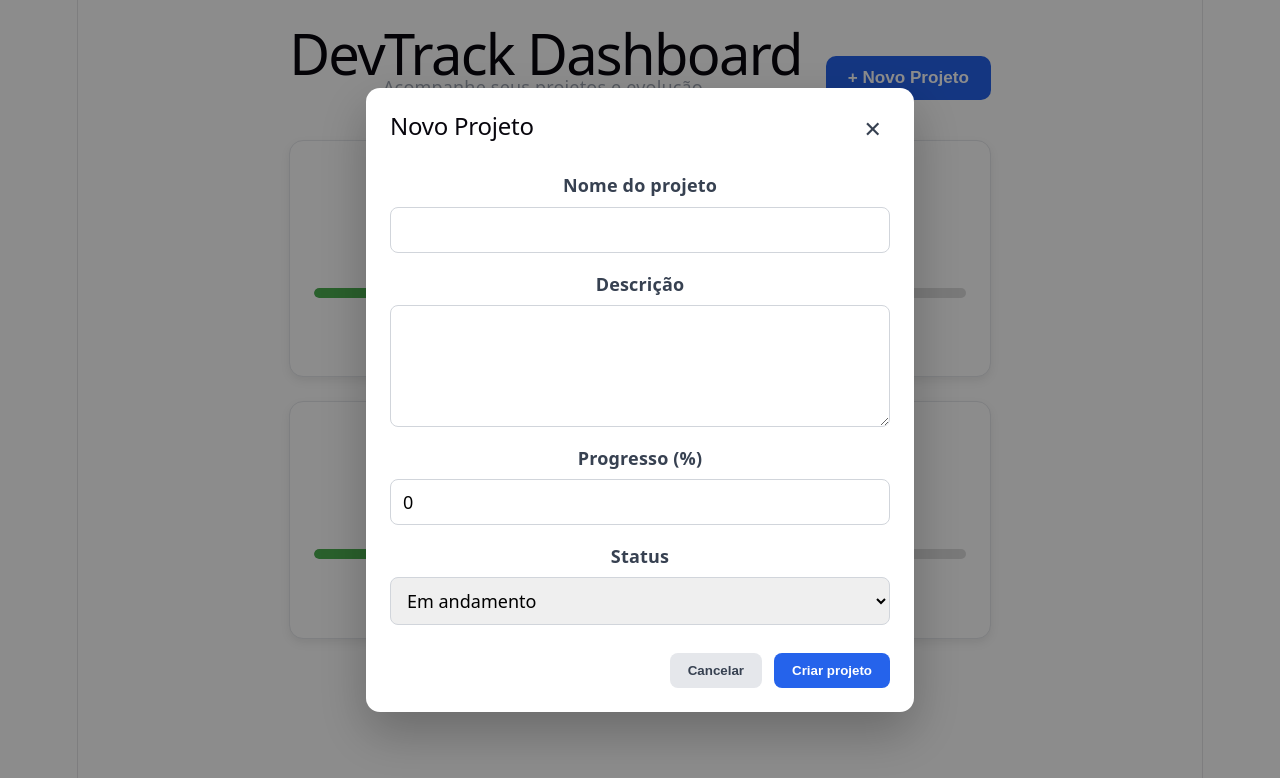
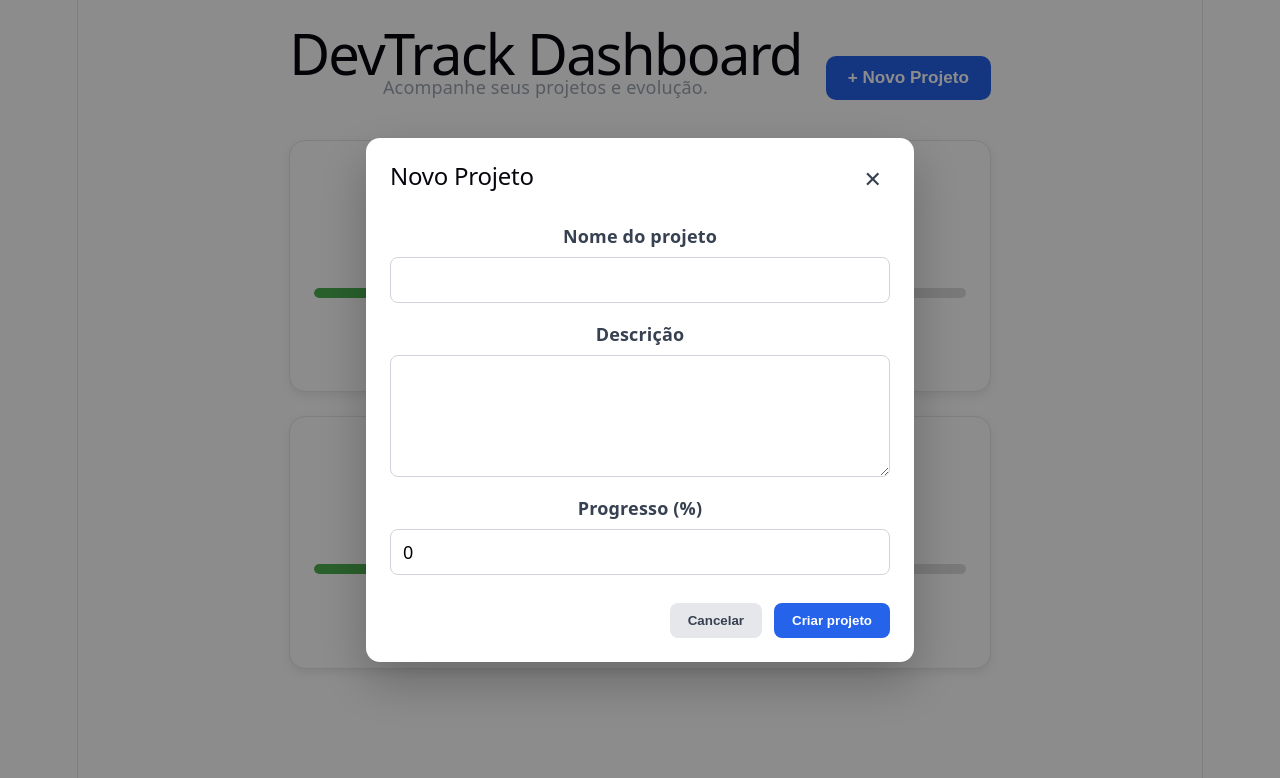
Before and after one commit to nicolasathayde/devtrack, a React (Vite) app: page / in a window 1280 px wide. Both pictures are taken after a click on the button "+ Novo Projeto". Shown: the top 778 px of the page. Built offline with nearby package versions, Linux system fonts and the light colour scheme.

Commit message:
Add automatic project status system

```diff
--- a/src/components/Modal.jsx
+++ b/src/components/Modal.jsx
@@ -5,21 +5,36 @@ function Modal({ onClose, onAddProject }) {
   const [name, setName] = useState('')
   const [description, setDescription] = useState('')
   const [progress, setProgress] = useState(0)
-  const [status, setStatus] = useState('Em andamento')
 
   function handleSubmit(event) {
   event.preventDefault()
+
+  const progressValue = Number(progress)
+  if (progressValue < 0 || progressValue > 100) {
+    alert('O progresso deve estar entre 0 e 100%.')
+    return
+  }
+
+  let projectStatus = "Em andamento"
+  if (progressValue === 0) {
+    projectStatus = "Não iniciado"
+  }
+
+  if (progressValue === 100) {
+    projectStatus = "Concluído"
+  }
+
   const newProject = {
     name,
     description,
-    progress: Number(progress),
-    status
+    progress: progressValue,
+    status: projectStatus
   }
+
   onAddProject(newProject)
   setName('')
   setDescription('')
   setProgress(0)
-  setStatus('Em andamento')
 
   onClose()
 }
@@ -63,21 +78,11 @@ function Modal({ onClose, onAddProject }) {
           Progresso (%)
           <input
             type="number"
+            min="0"
+            max="100"
             value={progress}
             onChange={(event) => setProgress(event.target.value)}
           />
-        </label>
-
-        <label>
-          Status
-         <select
-          value={status}
-          onChange={(event) => setStatus(event.target.value)}
-         >
-            <option>Em andamento</option>
-            <option>Pausado</option>
-            <option>Concluído</option>
-          </select>
         </label>
 
         <div className="form-actions">
--- a/src/components/ProjectCard.css
+++ b/src/components/ProjectCard.css
@@ -1,13 +1,13 @@
-article {
+.project-card {
   background: white;
   border: 1px solid #e5e7eb;
-  border-radius: 14px;
+  border-radius: 16px;
   padding: 24px;
   box-shadow: 0 4px 10px rgba(0, 0, 0, 0.08);
-
   display: flex;
   flex-direction: column;
   gap: 16px;
+  text-align: center;
 }
 
 article h2 {
@@ -39,6 +39,11 @@ article:hover {
   font-weight: 600;
 }
 
+.status-nao-iniciado {
+  background-color: #bababd;
+  color: #4b5563;
+}
+
 .status-em-andamento {
   background-color: #b0ccf1;
   color: #2563eb;
@@ -50,6 +55,14 @@ article:hover {
 }
 
 .status-concluido {
-  background-color: #afe9c3;
-  color: #16a34a;
+  background-color: #b2f5c9;
+  color: #15803d;
 }
+
+.status-container {
+  display: flex;
+  justify-content: center;
+  align-items: center;
+  gap: 10px;
+  margin-top: 15px;
+}
--- a/src/components/ProjectCard.jsx
+++ b/src/components/ProjectCard.jsx
@@ -2,8 +2,16 @@ import './ProjectCard.css'
 import ProgressBar from './ProgressBar'
 
 function ProjectCard({ name, description, progress, status }) {
+
+  const statusClass = status
+    .toLowerCase()
+    .normalize('NFD')
+    .replace(/[\u0300-\u036f]/g, '')
+    .replace(' ', '-')
+
   return (
-    <article>
+    <article className="project-card">
+
       <h2>{name}</h2>
 
       <p>{description}</p>
@@ -11,17 +19,15 @@ function ProjectCard({ name, description, progress, status }) {
       <ProgressBar progress={progress} />
 
       <div className="status-container">
-      <span className="status-label">Status</span>
+        <span className="status-label">
+          Status
+        </span>
 
-      <span className={`status status-${status
-        .toLowerCase()
-        .normalize('NFD')
-        .replace(/[\u0300-\u036f]/g, '')
-        .replace(' ', '-')
-      }`}>
-        {status}
-      </span>
+        <span className={`status status-${statusClass}`}>
+          {status}
+        </span>
       </div>
+
     </article>
   )
 }
```
